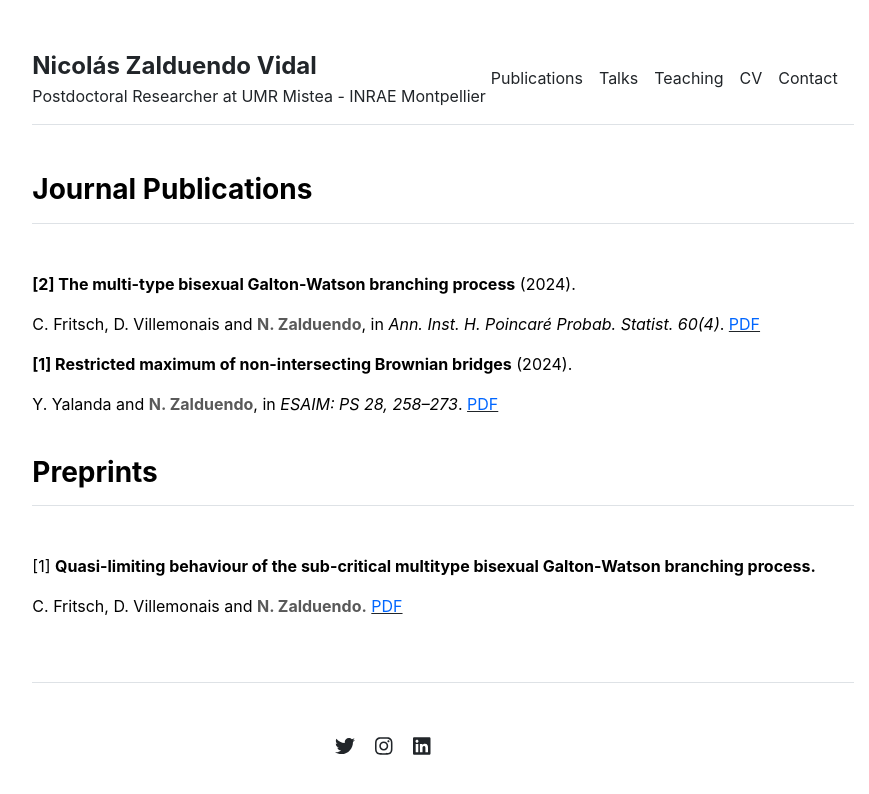
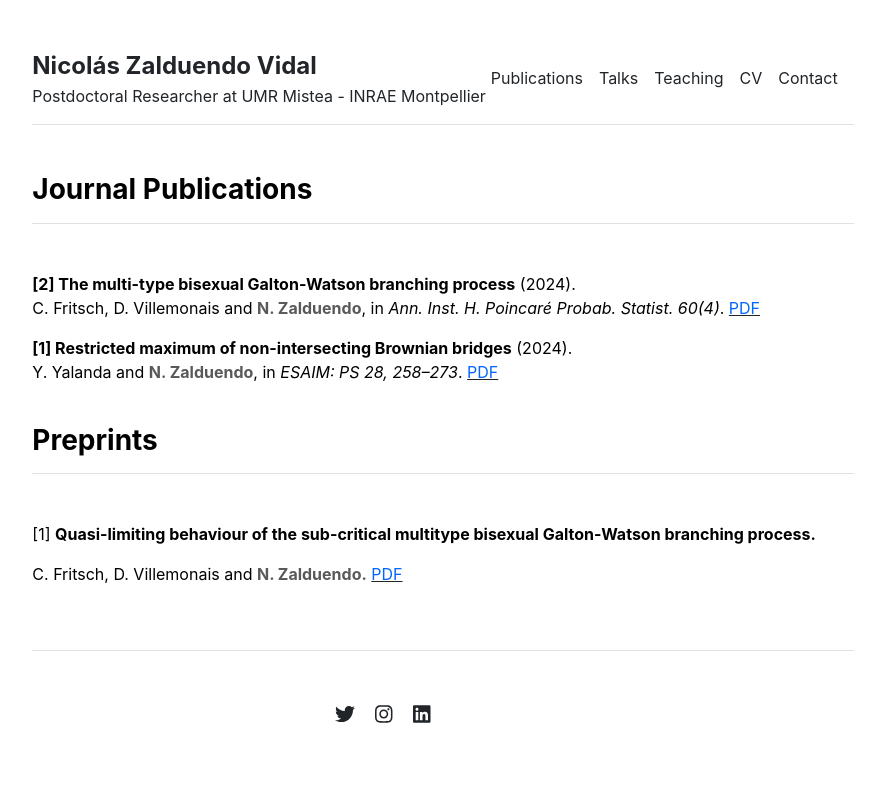
Before and after one commit to nzalduendo/nzalduendo.github.io, a Jekyll site: the page built from publications.md, in a window 1280 px wide. Shown: the top 794 px of the page, without its empty margins (197-1066 px from the left). Built offline with Jekyll 4.4.1, drawn with Linux system fonts in a browser that asks for light colours.

Commit message:
Update publications.html
skipe line

```diff
--- a/_includes/publications.html
+++ b/_includes/publications.html
@@ -17,15 +17,14 @@
           <p><a href="{{ item.url }}">{{ item.name }}</a></p>
           <p><b>N. Zalduendo</b></p>
         {% else %}
-          <p><b>{{ item.number }}{{ item.name }}</b> ({{ item.year }}).</p>
-          <p>{{ item.contributors }} and <b><font color="#595959">N. Zalduendo</font></b>, in <em>{{ item.journal }}</em>. <a href="{{ item.url }}"><font color="#0066ff">PDF</font></a></p>
+          <p><b>{{ item.number }}{{ item.name }}</b> ({{ item.year }}).<br>{{ item.contributors }} and <b><font color="#595959">N. Zalduendo</font></b>, in <em>{{ item.journal }}</em>. <a href="{{ item.url }}"><font color="#0066ff">PDF</font></a></p>
         {% endif %}
     {% endfor %}
     <br>
     <h3 class="fw-bold border-bottom pb-3 mb-5">Preprints</h3>
       {%for item in site.data.publications.preprint %}
         {% if item.contributors == 'None' %}
-          <p>{{ item.number }}<b>{{ item.name }}</b></p>
+          <p><b>{{ item.number }}{{ item.name }}</b></p>
           <p><b><font color="#595959">N. Zalduendo.</font></b> <font color="#0066ff"><a href="{{ item.url }}">PDF</a></font></p>
         {% else %}
           <p>{{ item.number }}<b>{{ item.name }}</b></p>
```
